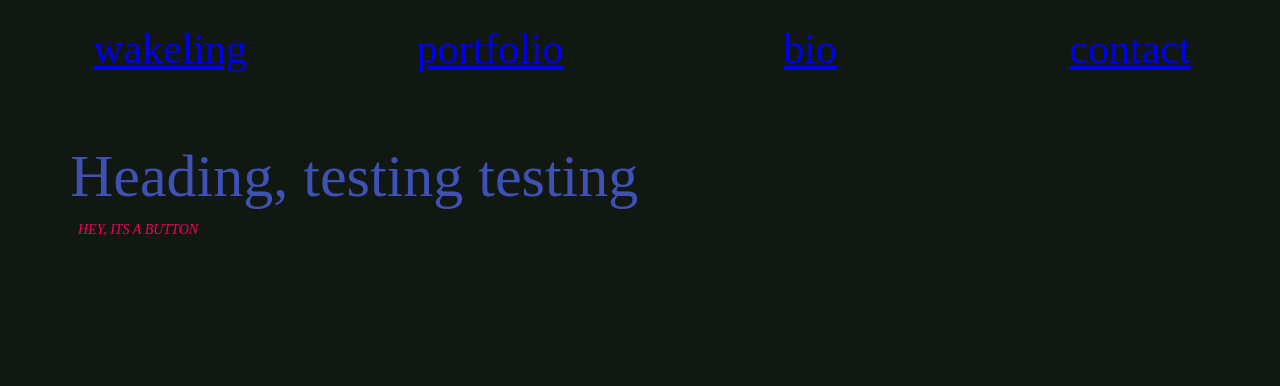
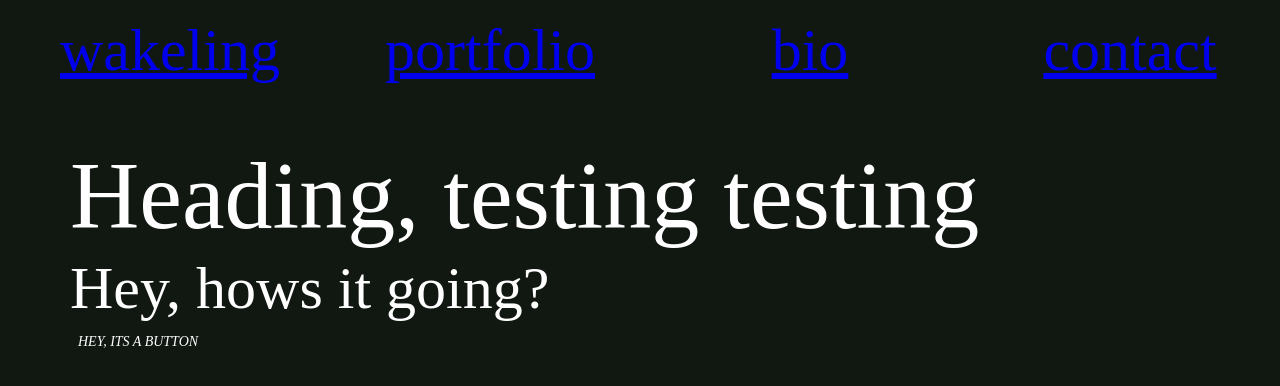
Before and after one commit to harryw123545/website-second-draft, a React (Create React App) app: page /portfolio in a window 1280 px wide. Shown: the top 386 px of the page. Built offline with nearby package versions, Linux system fonts and the light colour scheme.

Commit message:
moved theme into seperate file

```diff
--- a/src/App.js
+++ b/src/App.js
@@ -1,8 +1,7 @@
 import { Box, makeStyles, Typography, ThemeProvider} from '@material-ui/core'
-import { createMuiTheme } from '@material-ui/core/styles'
-import Codex from './fonts/Codex-Regular.otf';
+
+import theme from './theme'
 import CssBaseline from "@material-ui/core/CssBaseline";
-// import { purple, green } from '@material-ui/core/colors'
 import { BrowserRouter as Router, Switch, Route, Link } from 'react-router-dom'
 import Portfolio from './portfolio'
 import Bio from './bio'
@@ -38,60 +37,6 @@ const useStyles = makeStyles({
   },
 })
 
-const codex = {
-  fontFamily: 'Codex',
-  fontStyle: 'normal',
-  fontDisplay: 'swap',
-  fontWeight: 600,
-  src: `
-    local('Codex'),
-    local('Codex-Regular'),
-    url(${Codex}) format('otf')
-  `,
-  unicodeRange:
-    'U+0000-00FF, U+0131, U+0152-0153, U+02BB-02BC, U+02C6, U+02DA, U+02DC, U+2000-206F, U+2074, U+20AC, U+2122, U+2191, U+2193, U+2212, U+2215, U+FEFF',
-};
-
-const theme = createMuiTheme({
-  typography: {
-    fontFamily: 'codex',
-    overrides: {
-      MuiCssBaseline: {
-        '@global': {
-          '@font-face': [codex],
-        },
-      },
-    },
-    subtitle1: {
-      fontSize: 42,
-      fontStyle: 'bold',
-    },
-    body1: {
-      fontWeight: 500,
-    },
-    button: {
-      fontStyle: 'italic',
-    },
-  },
-  palette: {
-    background: {
-      default: "#111812"
-    },
-    // text: {
-    //   primary: green,
-    //   secondary: purple
-    // }
-  },
-  zIndex: {
-    mobileStepper: 1000,
-    speedDial: 1050,
-    appBar: 1100,
-    drawer: 1200,
-    modal: 1300,
-    snackbar: 1400,
-    tooltip: 1500,
-  }
-});
 
 
 
@@ -101,13 +46,18 @@ function App() {
   return (
     <ThemeProvider theme={theme}>
       <CssBaseline />
+
     <Box>
       <Router>
         <Box className={classes.container}>
           {tabNames.map(({ text, link }) => {
             return (
               <Box className={classes.headerElement}>
-                <Typography variant="subtitle1">
+                <Typography
+                  variant="h2"
+                  component="h2"
+                  color="primary"
+                >
                   <Link to={link}>{text}</Link>
                 </Typography>
               </Box>
@@ -127,6 +77,7 @@ function App() {
           </Route>
         </Switch>
       </Router>
+
       </Box>
     </ThemeProvider>
 
--- a/src/bio/index.js
+++ b/src/bio/index.js
@@ -2,6 +2,7 @@ import { Box, makeStyles } from '@material-ui/core'
 import p5 from 'p5'
 import { useEffect } from 'react'
 import bioSketch from './bioSketch'
+
 
 const useStyles = makeStyles({
     container:{
--- a/src/contact/index.js
+++ b/src/contact/index.js
@@ -2,6 +2,9 @@ import { Box, makeStyles } from '@material-ui/core'
 import p5 from 'p5'
 import { useEffect } from 'react'
 import Sketch from './sketch'
+
+
+
 
 const useStyles = makeStyles({
     container:{
--- a/src/portfolio/index.js
+++ b/src/portfolio/index.js
@@ -1,4 +1,6 @@
 import { Button, Box, makeStyles, Typography, ThemeProvider } from '@material-ui/core'
+import theme from '../theme'
+
 
 const useStyles = makeStyles({
     container:{
@@ -18,18 +20,25 @@ function Portfolio () {
     const classes = useStyles()
 
     return (
-        <ThemeProvider>
+        <ThemeProvider theme={theme}>
         <Box className={classes.container}>
+            <Typography
+                variant="h1"
+                component="h1"
+                color="primary"
+            >
+                Heading, testing testing
+            </Typography>
             <Typography
                 variant="h2"
                 component="h2"
                 color="primary"
             >
-                Heading, testing testing
+                Hey, hows it going?
             </Typography>
             <Box>
                 <Button
-                    color="secondary"
+                    color="primary"
                 >
                     Hey, its a button
                 </Button>
--- /dev/null
+++ b/src/theme.js
@@ -0,0 +1,59 @@
+import { createMuiTheme } from '@material-ui/core/styles'
+import Codex from './fonts/Codex-Regular.otf'
+
+
+const codex = {
+    fontFamily: 'Codex',
+    fontStyle: 'normal',
+    fontDisplay: 'swap',
+    fontWeight: 600,
+    src: `
+      local('Codex'),
+      local('Codex-Regular'),
+      url(${Codex}) format('otf')
+    `,
+    unicodeRange:
+      'U+0000-00FF, U+0131, U+0152-0153, U+02BB-02BC, U+02C6, U+02DA, U+02DC, U+2000-206F, U+2074, U+20AC, U+2122, U+2191, U+2193, U+2212, U+2215, U+FEFF',
+  };
+
+  const theme = createMuiTheme({
+    typography: {
+      fontFamily: 'codex',
+      overrides: {
+        MuiCssBaseline: {
+          '@global': {
+            '@font-face': [codex],
+          },
+        },
+      },
+      subtitle1: {
+        fontSize: 42,
+        fontStyle: 'bold',
+      },
+      body1: {
+        fontWeight: 500,
+      },
+      button: {
+        fontStyle: 'italic',
+      },
+    },
+    palette: {
+      background: {
+        default: "#111812"
+      },
+        primary: {
+          light: '#757ce8',
+          main: '#fefefe',
+          dark: '#002884',
+          contrastText: '#fff',
+        },
+        secondary: {
+          light: '#ff7961',
+          main: '#f44336',
+          dark: '#ba000d',
+          contrastText: '#000',
+        },
+    },
+  });
+
+  export default theme
```
